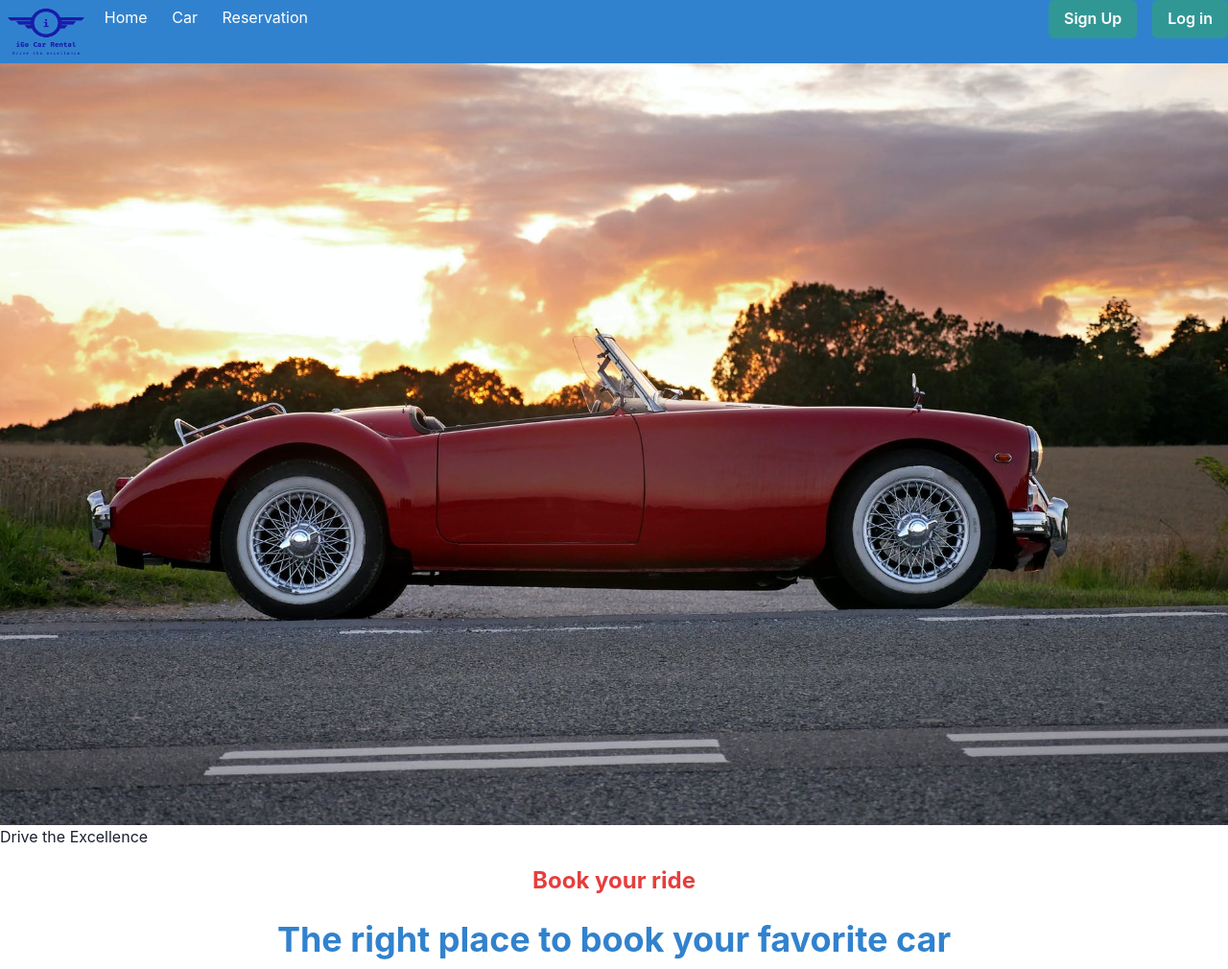
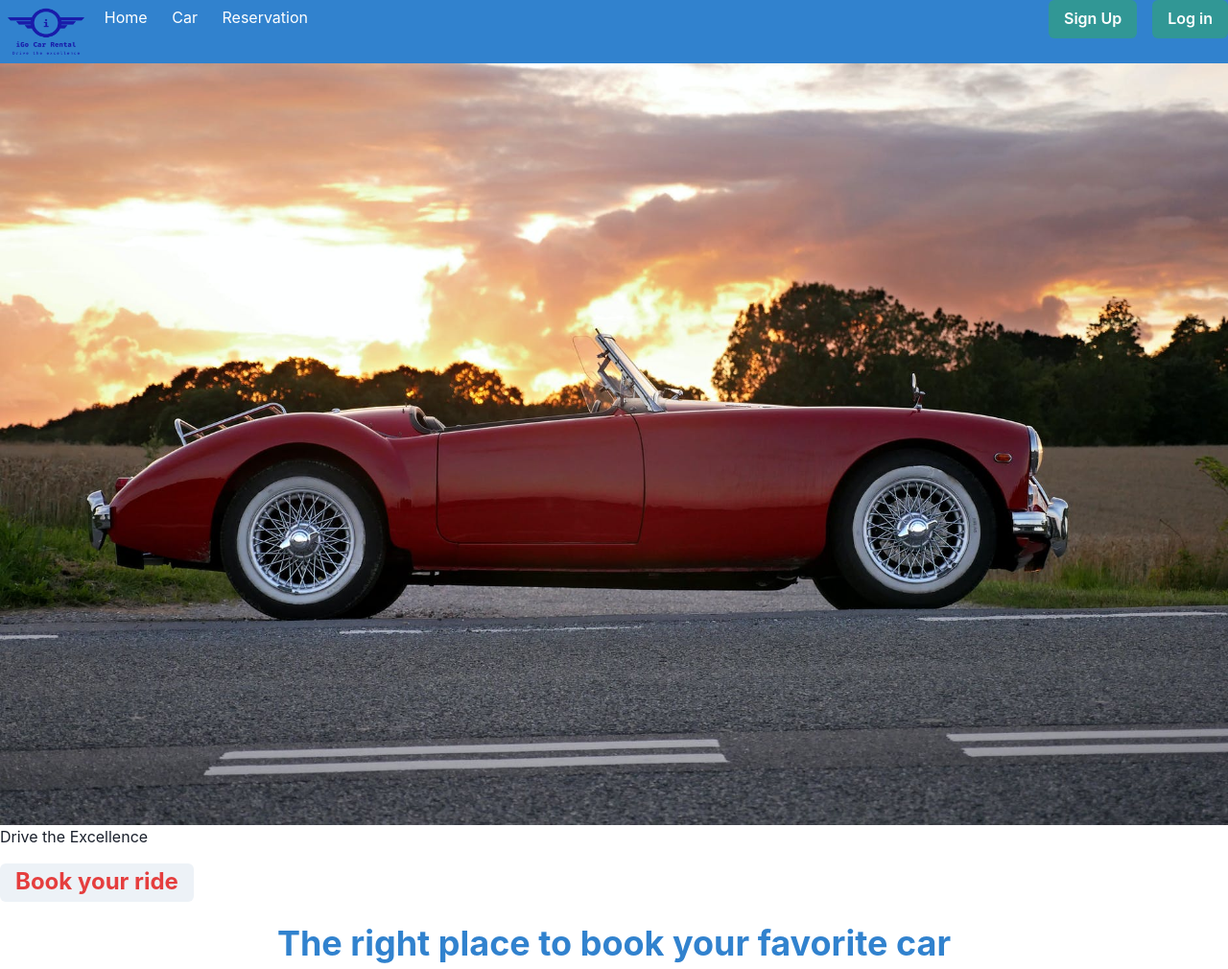
Before and after one commit to icebox827/igo-client, a React app: page / in a window 1280 px wide. Shown: the whole page at 96% size. Built offline with nearby package versions, Linux system fonts and the light colour scheme.

Commit message:
Update bookride component

```diff
--- a/src/components/BookRide.js
+++ b/src/components/BookRide.js
@@ -1,16 +1,16 @@
 import React from 'react';
 import { Link } from 'react-router-dom';
-import { Text } from '@chakra-ui/react';
+import { Text, Button } from '@chakra-ui/react';
 
 const BookRide  = () => {
   return (
     <section className='call-action'>
       <Text> Drive the Excellence </Text>
-      <Text fontSize="2xl" color="red.500" mt="4" textAlign="center" fontWeight="bold">
-        <Link className='btn btn-oval' to='/register'>
+      <Button fontSize="2xl" color="red.500" mt="4" textAlign="center" fontWeight="bold">
+        <Link className='btn btn-oval' to='/car'>
           Book your ride
         </Link>
-      </Text>
+      </Button>
     </section>
   )
 }
--- a/src/containers/Login.js
+++ b/src/containers/Login.js
@@ -26,7 +26,7 @@ const Login = (props) => {
       >
         Log in
       </Text>
-      <FormGroup controleId="username" bsSize="large">
+      {/* <FormGroup controleId="username" bsSize="large">
         <ControlLabel>username</ControlLabel>
         <FormControl
           autoFocus
@@ -34,7 +34,7 @@ const Login = (props) => {
           value={username}
           onChange={e => setUsername(e.target.value)}
         />
-      </FormGroup>
+      </FormGroup> */}
 
     </div>
   )
```
